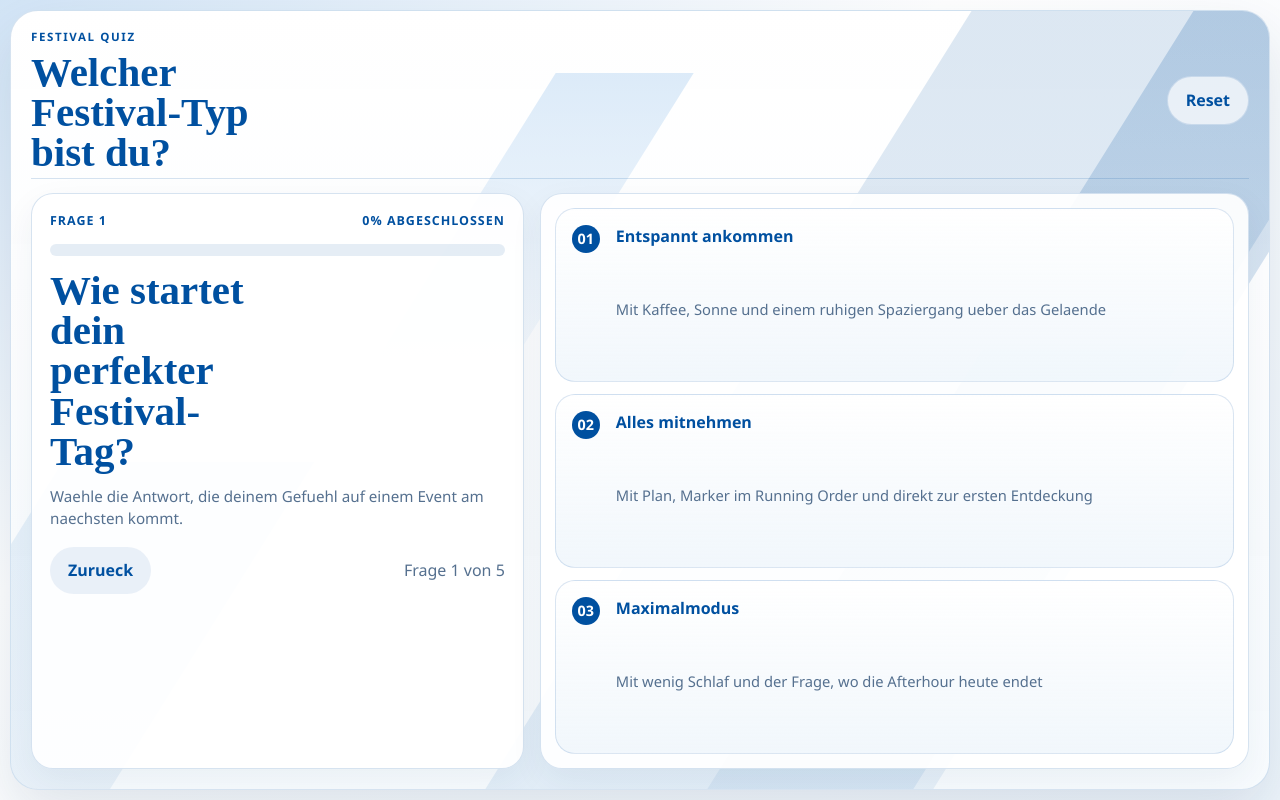
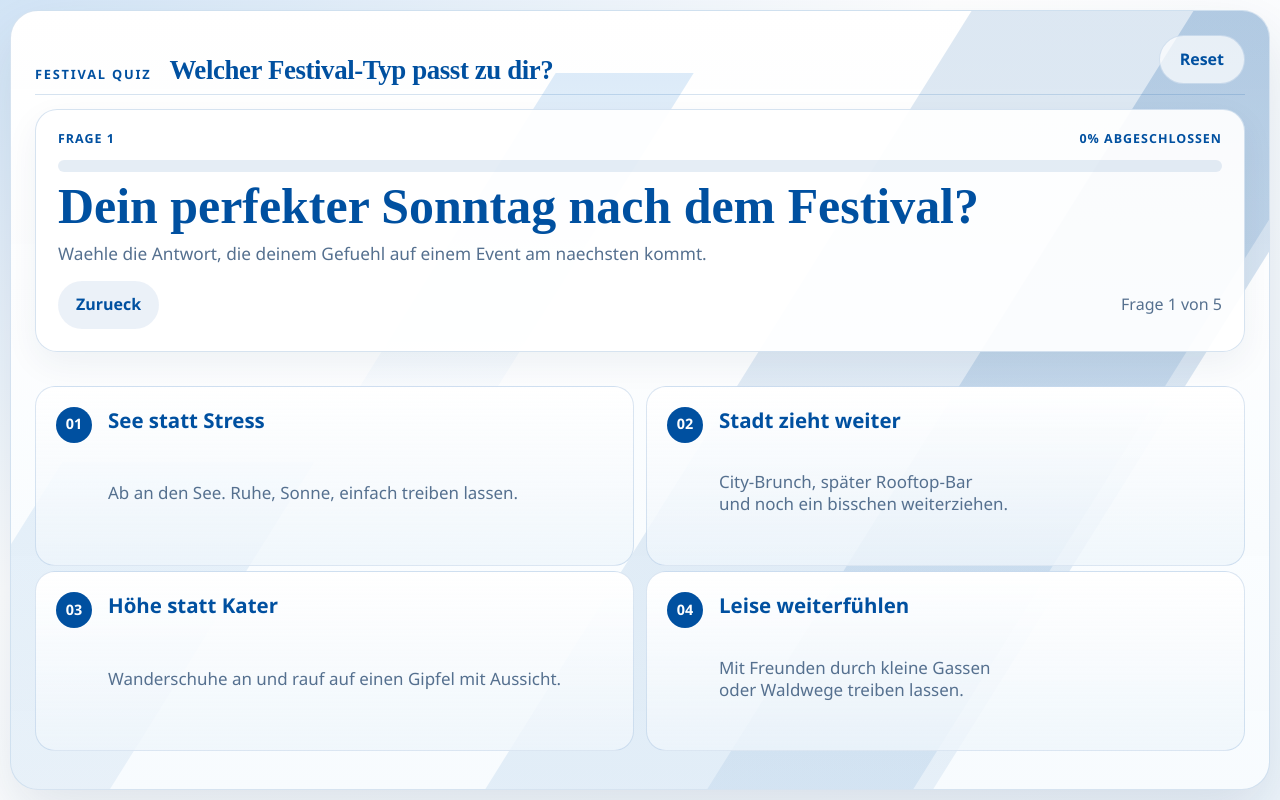
Before and after one commit to BayernTourismus/FestivalTyp, a React (Vite) app: page / in a window 1280 px wide. Both pictures are taken after a click on the button "Quiz starten". Built offline with nearby package versions, Linux system fonts and the light colour scheme.

Commit message:
Little Design update

```diff
--- a/index.html
+++ b/index.html
@@ -4,6 +4,9 @@
     <meta charset="UTF-8" />
     <meta name="viewport" content="width=device-width, initial-scale=1.0, viewport-fit=cover" />
     <meta name="theme-color" content="#f4b942" />
+    <meta name="apple-mobile-web-app-capable" content="yes" />
+    <meta name="apple-mobile-web-app-status-bar-style" content="default" />
+    <meta name="apple-mobile-web-app-title" content="Festival Quiz" />
     <meta name="description" content="Festivaltyp-Quiz fuer Events und Messestands im Vollbildmodus." />
     <link rel="manifest" href="/manifest.webmanifest" />
     <link rel="icon" href="/favicon.svg" type="image/svg+xml" />
--- a/src/App.tsx
+++ b/src/App.tsx
@@ -130,7 +130,7 @@ export default function App() {
         <header className="app-header">
           <div className="brand-block">
             <p className="eyebrow">Festival Quiz</p>
-            <h1>Welcher Festival-Typ bist du?</h1>
+            <h1>Welcher Festival-Typ passt zu dir?</h1>
           </div>
           <div className="header-actions">
             <button className="ghost-button" onClick={() => setState(initialState)} type="button">
@@ -147,15 +147,21 @@ export default function App() {
                 <span className="badge">4 Festival-Typen</span>
                 <span className="badge">4 Regionen in Bayern</span>
               </div>
-              <h2>Festival-Vibe rein. Bayern-Match raus.</h2>
-              <p className="lead">
-                Finde in wenigen Schritten heraus, welcher Festival-Typ du bist und welche Region in Bayern zu dir passt.
-              </p>
+              <div className="hero-copy-main">
+                <h2>
+                  Dein Festival-Vibe.
+                  <br />
+                  Dein Bayern-Match.
+                </h2>
+                <p className="lead">
+                  Finde in wenigen Schritten heraus, welcher Festival-Typ du bist und welche Region in Bayern zu dir passt.
+                </p>
+              </div>
               <div className="cta-row intro-actions">
+                <p className="hint">Schnell, spielerisch und mit einem klaren Match fuer deinen Festival-Charakter.</p>
                 <button className="primary-button" onClick={startQuiz} type="button">
                   Quiz starten
                 </button>
-                <p className="hint">Schnell, spielerisch und mit einem klaren Match fuer deinen Festival-Charakter.</p>
               </div>
             </div>
 
@@ -178,7 +184,7 @@ export default function App() {
 
         {state.screen === 'quiz' && currentQuestion ? (
           <section className="question-card">
-            <aside className="question-aside">
+            <div className="question-header-panel">
               <div className="question-topline">
                 <span>{currentQuestion.kicker}</span>
                 <span>{progress}% abgeschlossen</span>
@@ -199,7 +205,7 @@ export default function App() {
                   Frage {state.currentQuestion + 1} von {totalQuestions}
                 </p>
               </div>
-            </aside>
+            </div>
 
             <div className="answers-grid">
               {currentQuestion.answers.map((answer, answerIndex) => (
--- a/src/data/quiz.ts
+++ b/src/data/quiz.ts
@@ -1,5 +1,5 @@
-export type FestivalTypeId = 'freigeist' | 'nachtmensch' | 'genussmensch' | 'entdecker'
-export type RegionId = 'allgaeu' | 'franken' | 'oberbayern' | 'bayerischer-wald'
+export type FestivalTypeId = 'alpenrausch' | 'seensucht' | 'cityflow' | 'waldrausch'
+export type RegionId = 'allgaeu' | 'seenland' | 'staedte' | 'bayerischer-wald'
 
 export type ResultMeta = {
   id: FestivalTypeId | RegionId
@@ -24,190 +24,228 @@ export type Question = {
 }
 
 export const festivalTypes: Record<FestivalTypeId, ResultMeta> = {
-  freigeist: {
-    id: 'freigeist',
-    title: 'Freigeist',
-    subtitle: 'Du suchst Atmosphaere, Stil und ungeplante Highlights.',
-    description: 'Du magst besondere Orte, gute Stories und ein Wochenende, das sich nicht nach Standard anfuehlt.',
-    color: '#db6d52'
+  alpenrausch: {
+    id: 'alpenrausch',
+    title: 'Alpenrausch',
+    subtitle: 'Große Gefühle, klare Luft und Aussicht mit Nachhall.',
+    description:
+      'Heute tanzt du im Bass, morgen stehst du am Gipfel. Du suchst Intensität, Freiheit und diese Momente, die lange bleiben.',
+    color: '#2d63b8'
   },
-  nachtmensch: {
-    id: 'nachtmensch',
-    title: 'Nachtmensch',
-    subtitle: 'Dein Festival beginnt, wenn andere ans Aufraeumen denken.',
-    description: 'Energie, Beats und spontane Eskalation ziehen dich an. Hauptsache intensiv und mit Zug nach spaet.',
-    color: '#7d53de'
+  seensucht: {
+    id: 'seensucht',
+    title: 'Seensucht',
+    subtitle: 'Wasser, Weite und gute Vibes nach einer langen Nacht.',
+    description:
+      'Du brauchst Sonne auf der Haut, einen Steg am Wasser und genug Leichtigkeit, um Festival-Ekstase in Erholung zu verwandeln.',
+    color: '#2f8db7'
   },
-  genussmensch: {
-    id: 'genussmensch',
-    title: 'Genussmensch',
-    subtitle: 'Du willst gutes Essen, entspannte Vibes und null Stress.',
-    description: 'Fuer dich zaehlt das Gesamtgefuehl: ankommen, geniessen, Leute treffen und den Tag sauber ausklingen lassen.',
-    color: '#f0a93b'
+  cityflow: {
+    id: 'cityflow',
+    title: 'Cityflow',
+    subtitle: 'Urban, schnell und immer auf der Suche nach dem nächsten Spot.',
+    description:
+      'Tagsüber Coffee Spots, nachts Clubs. Du magst Kontraste, Szenegefühl und Orte, an denen immer noch ein zweiter Abend wartet.',
+    color: '#6d52c8'
   },
-  entdecker: {
-    id: 'entdecker',
-    title: 'Entdecker',
-    subtitle: 'Du kombinierst Festival mit Ausflug, Natur und neuen Eindruecken.',
-    description: 'Musik ist wichtig, aber du willst rundherum etwas erleben: Wege, Aussicht, Wasser, Kultur oder kleine Umwege.',
-    color: '#3f9d73'
+  waldrausch: {
+    id: 'waldrausch',
+    title: 'Waldrausch',
+    subtitle: 'Deep, erdend und am liebsten mit Natur als Gegenpol.',
+    description:
+      'Du liebst intensive Nächte, brauchst aber Wald, Ruhe und Weite zum Auftanken. Nebel über Baumwipfeln schlägt Großstadtlärm.',
+    color: '#2f7a61'
   }
 }
 
 export const regions: Record<RegionId, ResultMeta> = {
   allgaeu: {
     id: 'allgaeu',
-    title: 'Allgaeu',
-    subtitle: 'Leicht, offen und nah an Bergen und Sommergefuehl.',
-    description: 'Passt zu dir, wenn du Natur, Weite und eine lockere, warme Festivalstimmung suchst.',
-    color: '#6bbf59'
+    title: 'Allgäu & Alpenrand',
+    subtitle: 'Für freie Köpfe, Höhenluft und ein Wochenende mit Weitblick.',
+    description:
+      'Dein Match liegt zwischen Bergen, klaren Seen und dem Gefühl, sofort draußen und weit weg zu sein.',
+    color: '#3a79d0'
   },
-  franken: {
-    id: 'franken',
-    title: 'Franken',
-    subtitle: 'Charmant, genussorientiert und kulturell stark.',
-    description: 'Gut fuer dich, wenn du Charakter, Kulinarik und ein bisschen lokale Eigenheit schaetzt.',
-    color: '#c95c54'
+  seenland: {
+    id: 'seenland',
+    title: 'Bayerns Seen',
+    subtitle: 'Sonnenuntergang, Badesteg und Recovery mit Aussicht.',
+    description:
+      'Chiemsee, Starnberger See oder Fränkisches Seenland passen zu dir, wenn dein perfekter Ausklang leicht, offen und wassernahe ist.',
+    color: '#2f9abf'
   },
-  oberbayern: {
-    id: 'oberbayern',
-    title: 'Oberbayern',
-    subtitle: 'Lebendig, vielseitig und mit starkem Gemeinschaftsgefuehl.',
-    description: 'Die richtige Richtung, wenn du auf Energie, gute Erreichbarkeit und grosse Momente stehst.',
-    color: '#3f7ad9'
+  staedte: {
+    id: 'staedte',
+    title: 'Bayerns Städte',
+    subtitle: 'Szene, Kultur und ein Flow zwischen Gassen, Bars und Rooftops.',
+    description:
+      'München, Nürnberg, Würzburg oder Regensburg passen zu dir, wenn du Energie, Stil und urbane Kontraste suchst.',
+    color: '#7a5ad2'
   },
   'bayerischer-wald': {
     id: 'bayerischer-wald',
     title: 'Bayerischer Wald',
-    subtitle: 'Ruhiger, tiefer und dichter dran an Natur und Rueckzug.',
-    description: 'Das passt, wenn du Authentizitaet, Landschaft und ein etwas entschleunigteres Erlebnis suchst.',
-    color: '#306b57'
+    subtitle: 'Natur, Tiefe und ein bisschen Mystik nach dem Bass.',
+    description:
+      'Hier passt du hin, wenn dein ideales Festival-Wochenende auch Raum für Waldwege, Nebel und echte Entschleunigung braucht.',
+    color: '#31735e'
   }
 }
 
 export const questions: Question[] = [
   {
-    id: 'arrival',
+    id: 'sunday',
     kicker: 'Frage 1',
-    prompt: 'Wie startet dein perfekter Festival-Tag?',
+    prompt: 'Dein perfekter Sonntag nach dem Festival?',
     answers: [
       {
-        label: 'Mit Kaffee, Sonne und einem ruhigen Spaziergang ueber das Gelaende',
-        detail: 'Entspannt ankommen',
-        typeScores: { genussmensch: 2, entdecker: 1 },
-        regionScores: { allgaeu: 1, 'bayerischer-wald': 2 }
+        label: 'Ab an den See. Ruhe, Sonne, einfach treiben lassen.',
+        detail: 'See statt Stress',
+        typeScores: { seensucht: 3 },
+        regionScores: { seenland: 3 }
       },
       {
-        label: 'Mit Plan, Marker im Running Order und direkt zur ersten Entdeckung',
-        detail: 'Alles mitnehmen',
-        typeScores: { entdecker: 2, freigeist: 1 },
-        regionScores: { oberbayern: 1, allgaeu: 2 }
+        label: 'City-Brunch, später Rooftop-Bar und noch ein bisschen weiterziehen.',
+        detail: 'Stadt zieht weiter',
+        typeScores: { cityflow: 3 },
+        regionScores: { staedte: 3 }
       },
       {
-        label: 'Mit wenig Schlaf und der Frage, wo die Afterhour heute endet',
-        detail: 'Maximalmodus',
-        typeScores: { nachtmensch: 3 },
-        regionScores: { oberbayern: 2, franken: 1 }
+        label: 'Wanderschuhe an und rauf auf einen Gipfel mit Aussicht.',
+        detail: 'Höhe statt Kater',
+        typeScores: { alpenrausch: 3 },
+        regionScores: { allgaeu: 3 }
+      },
+      {
+        label: 'Mit Freunden durch kleine Gassen oder Waldwege treiben lassen.',
+        detail: 'Leise weiterfühlen',
+        typeScores: { waldrausch: 2, seensucht: 1 },
+        regionScores: { 'bayerischer-wald': 2, staedte: 1 }
       }
     ]
   },
   {
-    id: 'lineup',
+    id: 'sound',
     kicker: 'Frage 2',
-    prompt: 'Was reizt dich bei einem Line-up am meisten?',
+    prompt: 'Welcher Sound-Vibe passt heute zu dir?',
     answers: [
       {
-        label: 'Ueberraschende Acts und kleine Geheimtipps',
-        detail: 'Entdecken statt abhaken',
-        typeScores: { freigeist: 2, entdecker: 1 },
-        regionScores: { franken: 1, allgaeu: 1 }
+        label: 'Deep und atmosphärisch, eher Sog als Show.',
+        detail: 'Tief rein',
+        typeScores: { waldrausch: 3 },
+        regionScores: { 'bayerischer-wald': 3 }
       },
       {
-        label: 'Der eine Headliner, fuer den man spaet noch komplett eskaliert',
-        detail: 'Druck auf dem Floor',
-        typeScores: { nachtmensch: 3 },
-        regionScores: { oberbayern: 2 }
+        label: 'Urban Pop und Hip-Hop mit Druck nach vorne.',
+        detail: 'City auf laut',
+        typeScores: { cityflow: 3 },
+        regionScores: { staedte: 3 }
       },
       {
-        label: 'Ein stimmiges Gesamtprogramm mit Genussfaktor',
-        detail: 'Das Gesamtpaket',
-        typeScores: { genussmensch: 2, freigeist: 1 },
-        regionScores: { franken: 2 }
+        label: 'Indie, Alternative oder Singer-Songwriter mit Weite.',
+        detail: 'Frei und offen',
+        typeScores: { alpenrausch: 2, seensucht: 1 },
+        regionScores: { allgaeu: 2, seenland: 1 }
+      },
+      {
+        label: 'Party, Throwbacks und dieser eine Song, den alle mitgrölen.',
+        detail: 'Leicht und laut',
+        typeScores: { seensucht: 2, cityflow: 1 },
+        regionScores: { seenland: 2, staedte: 1 }
       }
     ]
   },
   {
-    id: 'camp',
+    id: 'crew',
     kicker: 'Frage 3',
-    prompt: 'Welche Stimmung im Umfeld passt am besten zu dir?',
+    prompt: 'Deine Crew beschreibt dich am ehesten als …',
     answers: [
       {
-        label: 'Weniger Trubel, mehr Natur und Platz zum Durchatmen',
-        detail: 'Luft nach oben',
-        typeScores: { entdecker: 2, genussmensch: 1 },
+        label: 'freiheitsliebend und immer offen für den spontanen Abzweig',
+        detail: 'Freigeist',
+        typeScores: { alpenrausch: 3 },
+        regionScores: { allgaeu: 3 }
+      },
+      {
+        label: 'Trendsetter mit Gespür für neue Orte und gute Szenen',
+        detail: 'Vorne dabei',
+        typeScores: { cityflow: 3 },
+        regionScores: { staedte: 3 }
+      },
+      {
+        label: 'Naturmensch, der nach der Nacht wieder Luft braucht',
+        detail: 'Draußen zuhause',
+        typeScores: { waldrausch: 3 },
         regionScores: { 'bayerischer-wald': 3 }
       },
       {
-        label: 'Viele Leute, viel Bewegung, immer irgendwo etwas los',
-        detail: 'Dauerstrom',
-        typeScores: { nachtmensch: 2, freigeist: 1 },
-        regionScores: { oberbayern: 2 }
-      },
-      {
-        label: 'Charmante Ecken, gutes Essen und entspannte Gespraeche',
-        detail: 'Qualitaet vor Lautstaerke',
-        typeScores: { genussmensch: 2 },
-        regionScores: { franken: 2, allgaeu: 1 }
+        label: 'Genießer, der Stimmung, Menschen und den Moment sammelt',
+        detail: 'Vibes statt Hektik',
+        typeScores: { seensucht: 2, cityflow: 1 },
+        regionScores: { seenland: 2, staedte: 1 }
       }
     ]
   },
   {
-    id: 'group',
+    id: 'insta',
     kicker: 'Frage 4',
-    prompt: 'Wie beschreiben dich Freunde auf einem Event?',
+    prompt: 'Was wäre dein perfektes Motiv direkt nach dem Festival?',
     answers: [
       {
-        label: 'Du findest immer die besondere Ecke, bevor sie alle kennen',
-        detail: 'Radar fuer gute Orte',
-        typeScores: { freigeist: 3 },
-        regionScores: { allgaeu: 1, franken: 1 }
+        label: 'Sonnenuntergang über Bergen',
+        detail: 'Horizont an',
+        typeScores: { alpenrausch: 3 },
+        regionScores: { allgaeu: 3 }
       },
       {
-        label: 'Du haeltst die Gruppe bis spaet zusammen und ziehst nochmal weiter',
-        detail: 'Motor der Nacht',
-        typeScores: { nachtmensch: 3 },
-        regionScores: { oberbayern: 1, franken: 1 }
+        label: 'Street Art, Skyline und Licht von oben',
+        detail: 'Stadtbild mit Puls',
+        typeScores: { cityflow: 3 },
+        regionScores: { staedte: 3 }
       },
       {
-        label: 'Du achtest darauf, dass es allen gut geht und der Tag rund wird',
-        detail: 'Sozialer Ruhepol',
-        typeScores: { genussmensch: 2, entdecker: 1 },
-        regionScores: { 'bayerischer-wald': 1, allgaeu: 2 }
+        label: 'Spiegelnder Bergsee oder ein stiller Steg am Wasser',
+        detail: 'Ruhe in Blau',
+        typeScores: { seensucht: 3 },
+        regionScores: { seenland: 3 }
+      },
+      {
+        label: 'Waldkante, Nebel und ein Weg, der einfach weiterführt',
+        detail: 'Mystisch raus',
+        typeScores: { waldrausch: 3 },
+        regionScores: { 'bayerischer-wald': 3 }
       }
     ]
   },
   {
-    id: 'memory',
+    id: 'recovery',
     kicker: 'Frage 5',
-    prompt: 'Woran erinnerst du dich Wochen spaeter am ehesten?',
+    prompt: 'Wie klingt für dich das beste Festival-Recovery-Wochenende?',
     answers: [
       {
-        label: 'An diesen einen magischen Moment mit Kulisse und Gaensehaut',
-        detail: 'Das besondere Bild bleibt',
-        typeScores: { freigeist: 2, entdecker: 1 },
-        regionScores: { allgaeu: 2, 'bayerischer-wald': 1 }
+        label: 'Wellness, klare Luft und ein Zimmer mit Bergblick',
+        detail: 'Runterkommen mit Aussicht',
+        typeScores: { alpenrausch: 2, seensucht: 1 },
+        regionScores: { allgaeu: 3 }
       },
       {
-        label: 'An die Nacht, die komplett aus dem Ruder lief und genau richtig war',
-        detail: 'Legendengefahr',
-        typeScores: { nachtmensch: 3 },
-        regionScores: { oberbayern: 2 }
+        label: 'Badesee, Sonnenuntergang und tagsüber einfach nichts müssen',
+        detail: 'Recovery am Wasser',
+        typeScores: { seensucht: 3 },
+        regionScores: { seenland: 3 }
       },
       {
-        label: 'An Menschen, Geschmack, Stimmung und das runde Gesamtgefuehl',
-        detail: 'Der Vibe zaehlt',
-        typeScores: { genussmensch: 2 },
-        regionScores: { franken: 2, allgaeu: 1 }
+        label: 'Noch einen Tag Stadtgefühl: Kaffee, Kultur, später Drinks',
+        detail: 'Das Wochenende weiterziehen',
+        typeScores: { cityflow: 3 },
+        regionScores: { staedte: 3 }
+      },
+      {
+        label: 'Vanlife, Wald und endlich wieder tief durchatmen',
+        detail: 'Leiser, aber nicht langweilig',
+        typeScores: { waldrausch: 3 },
+        regionScores: { 'bayerischer-wald': 3 }
       }
     ]
   }
--- a/src/styles/app.css
+++ b/src/styles/app.css
@@ -25,6 +25,20 @@
 
 * {
   box-sizing: border-box;
+}
+
+h1,
+h2,
+h3,
+p,
+strong,
+span {
+  text-wrap: balance;
+}
+
+p,
+span {
+  hyphens: auto;
 }
 
 html,
@@ -136,13 +150,16 @@ button {
 
 .app-header {
   min-height: 0;
-  padding-bottom: 6px;
+  padding: 2px 0 10px;
   border-bottom: 1px solid var(--bayern-line);
+  align-items: end;
 }
 
 .brand-block {
-  display: grid;
-  gap: 6px;
+  display: flex;
+  align-items: baseline;
+  gap: 18px;
+  min-width: 0;
 }
 
 .app-header h1,
@@ -156,8 +173,10 @@ button {
 }
 
 .app-header h1 {
-  font-size: clamp(1.8rem, 3.2vw, 3.1rem);
-  max-width: 12ch;
+  font-size: clamp(1.45rem, 2.1vw, 2.2rem);
+  max-width: none;
+  line-height: 1;
+  letter-spacing: -0.015em;
 }
 
 .header-note {
@@ -170,9 +189,10 @@ button {
   margin: 0;
   text-transform: uppercase;
   letter-spacing: 0.14em;
-  font-size: 0.72rem;
+  font-size: 0.8rem;
   font-weight: 800;
   color: var(--bayern-blue-royal);
+  white-space: nowrap;
 }
 
 .hero-card,
@@ -184,13 +204,13 @@ button {
 
 .hero-card {
   display: grid;
-  grid-template-columns: minmax(0, 1.3fr) minmax(320px, 0.9fr);
-  gap: 16px;
+  grid-template-columns: minmax(0, 1.45fr) minmax(420px, 0.95fr);
+  gap: 18px;
 }
 
 .hero-copy,
 .hero-sidepanel,
-.question-aside,
+.question-header-panel,
 .answers-grid,
 .result-card {
   border-radius: 22px;
@@ -200,24 +220,34 @@ button {
 }
 
 .hero-copy {
-  padding: clamp(20px, 2.2vw, 30px);
+  padding: 24px 26px 22px;
   display: flex;
   flex-direction: column;
-  justify-content: space-between;
-  gap: 18px;
+  justify-content: flex-start;
+  gap: 22px;
   min-height: 0;
 }
 
+.hero-copy-main {
+  display: grid;
+  gap: 20px;
+  align-content: start;
+}
+
 .hero-card h2 {
-  font-size: clamp(2.4rem, 4.4vw, 4.3rem);
-  max-width: 10ch;
+  font-size: clamp(3.6rem, 5.4vw, 5.8rem);
+  max-width: 9.2ch;
+  line-height: 0.9;
+  letter-spacing: -0.02em;
 }
 
 .lead {
   margin: 0;
-  max-width: 30rem;
-  font-size: clamp(1rem, 1.3vw, 1.18rem);
+  max-width: 34rem;
+  font-size: clamp(1.2rem, 1.45vw, 1.46rem);
+  line-height: 1.28;
   color: var(--bayern-text);
+  hyphens: none;
 }
 
 .hero-sidepanel {
@@ -239,6 +269,9 @@ button {
 .panel-copy {
   margin: 0;
   color: var(--bayern-muted);
+  font-size: clamp(1rem, 1.1vw, 1.14rem);
+  line-height: 1.28;
+  hyphens: none;
 }
 
 .badge {
@@ -248,7 +281,7 @@ button {
   border: 1px solid rgba(0, 80, 160, 0.12);
   color: var(--bayern-blue-royal);
   font-weight: 700;
-  font-size: 0.82rem;
+  font-size: 0.95rem;
 }
 
 .type-preview-grid,
@@ -273,6 +306,13 @@ button {
 
 .mini-type-card strong {
   color: var(--bayern-blue-royal);
+  font-size: 1.05rem;
+}
+
+.mini-type-card span {
+  font-size: 1.02rem;
+  line-height: 1.28;
+  hyphens: none;
 }
 
 .mini-type-card span,
@@ -284,20 +324,24 @@ button {
 }
 
 .intro-actions {
-  align-items: flex-end;
+  align-items: end;
+  margin-top: auto;
+  grid-template-columns: minmax(0, 1fr) auto;
 }
 
 .question-card {
   display: grid;
-  grid-template-columns: minmax(280px, 0.82fr) minmax(0, 1.18fr);
-  gap: 16px;
+  grid-template-columns: repeat(2, minmax(0, 1fr));
+  grid-template-rows: auto 1fr;
+  gap: 14px;
 }
 
-.question-aside {
-  padding: 18px;
+.question-header-panel {
+  grid-column: 1 / -1;
+  padding: 20px 22px 18px;
   display: flex;
   flex-direction: column;
-  gap: 14px;
+  gap: 12px;
   min-height: 0;
 }
 
@@ -324,18 +368,26 @@ button {
 }
 
 .question-card h2 {
-  font-size: clamp(1.9rem, 3.2vw, 3.2rem);
-  max-width: 11ch;
+  font-size: clamp(2.5rem, 3.9vw, 4rem);
+  max-width: none;
+  line-height: 0.94;
 }
 
 .question-support {
   margin: 0;
-  font-size: 0.95rem;
+  font-size: 1.08rem;
+  line-height: 1.28;
+  max-width: 48rem;
 }
 
 .answers-grid {
-  padding: 14px;
-  grid-template-columns: 1fr;
+  grid-column: 1 / -1;
+  padding: 0;
+  background: transparent;
+  border: 0;
+  box-shadow: none;
+  grid-template-columns: repeat(2, minmax(0, 1fr));
+  grid-template-rows: repeat(2, minmax(0, 1fr));
   align-content: stretch;
   min-height: 0;
 }
@@ -365,12 +417,12 @@ button {
   text-align: left;
   width: 100%;
   border-radius: 20px;
-  padding: 16px 16px 16px 60px;
+  padding: 22px 22px 20px 72px;
   background: linear-gradient(180deg, rgba(255, 255, 255, 1), rgba(238, 245, 251, 0.8));
   border: 1px solid rgba(0, 80, 160, 0.14);
   display: grid;
-  gap: 6px;
-  min-height: 0;
+  gap: 10px;
+  min-height: 180px;
 }
 
 .answer-card:hover {
@@ -380,10 +432,10 @@ button {
 
 .answer-index {
   position: absolute;
-  top: 16px;
-  left: 16px;
-  width: 28px;
-  height: 28px;
+  top: 20px;
+  left: 20px;
+  width: 36px;
+  height: 36px;
   border-radius: 50%;
   display: grid;
   place-items: center;
@@ -395,12 +447,13 @@ button {
 
 .answer-card strong {
   color: var(--bayern-blue-royal);
-  font-size: 1rem;
+  font-size: 1.28rem;
+  line-height: 1.16;
 }
 
 .answer-card span:last-child {
-  font-size: 0.92rem;
-  line-height: 1.32;
+  font-size: 1.06rem;
+  line-height: 1.3;
 }
 
 .primary-button,
@@ -443,6 +496,11 @@ button {
   justify-content: flex-end;
 }
 
+.result-card h2 {
+  font-size: clamp(2.25rem, 3.3vw, 3.4rem);
+  line-height: 0.96;
+}
+
 .result-card-primary {
   background:
     linear-gradient(150deg, rgba(0, 80, 160, 0.96), rgba(110, 168, 220, 0.88));
@@ -460,8 +518,9 @@ button {
 }
 
 .result-subtitle {
-  font-size: 1.02rem;
+  font-size: 1.15rem;
   font-weight: 700;
+  line-height: 1.3;
 }
 
 .result-actions {
@@ -470,8 +529,14 @@ button {
 
 .hint {
   margin: 0;
-  max-width: 28ch;
-  font-size: 0.92rem;
+  max-width: 30ch;
+  font-size: 1rem;
+  line-height: 1.28;
+  hyphens: none;
+}
+
+.header-actions .ghost-button {
+  padding-inline: 20px;
 }
 
 @media (max-width: 1024px) {
@@ -484,6 +549,17 @@ button {
   .hero-card h2,
   .question-card h2 {
     max-width: none;
+  }
+
+  .answers-grid {
+    grid-template-columns: 1fr;
+    grid-template-rows: none;
+  }
+
+  .brand-block {
+    display: grid;
+    gap: 6px;
+    align-items: start;
   }
 }
 
@@ -523,14 +599,14 @@ button {
   }
 
   .hero-copy,
-  .question-aside,
+  .question-header-panel,
   .answers-grid,
   .result-card {
     min-height: 0;
   }
 
-  .answers-grid {
-    grid-template-rows: repeat(3, minmax(0, 1fr));
+  .question-card {
+    grid-template-rows: auto 1fr;
   }
 
   .type-preview-grid {
@@ -538,3 +614,33 @@ button {
     grid-auto-rows: minmax(0, 1fr);
   }
 }
+
+@media (orientation: landscape) and (min-width: 1100px) {
+  .device-frame {
+    padding: 22px 24px 24px;
+  }
+
+  .hero-copy {
+    padding: 26px 30px 24px;
+  }
+
+  .hero-copy-main {
+    gap: 18px;
+  }
+
+  .hero-sidepanel,
+  .question-aside,
+  .answers-grid,
+  .result-card {
+    padding-top: 20px;
+    padding-bottom: 20px;
+  }
+
+  .hero-card h2 {
+    font-size: clamp(3.8rem, 5vw, 5.9rem);
+  }
+
+  .mini-type-card {
+    padding: 16px;
+  }
+}
```
Also changed, not shown: src/lib/scoring.ts (+8 -8 lines).
